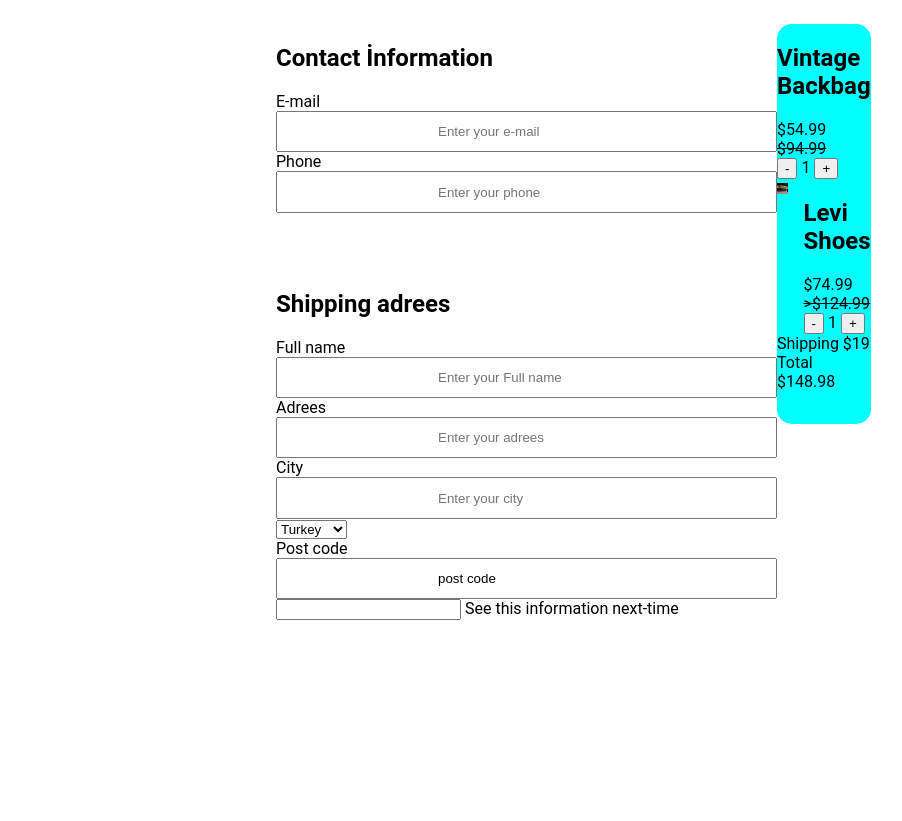
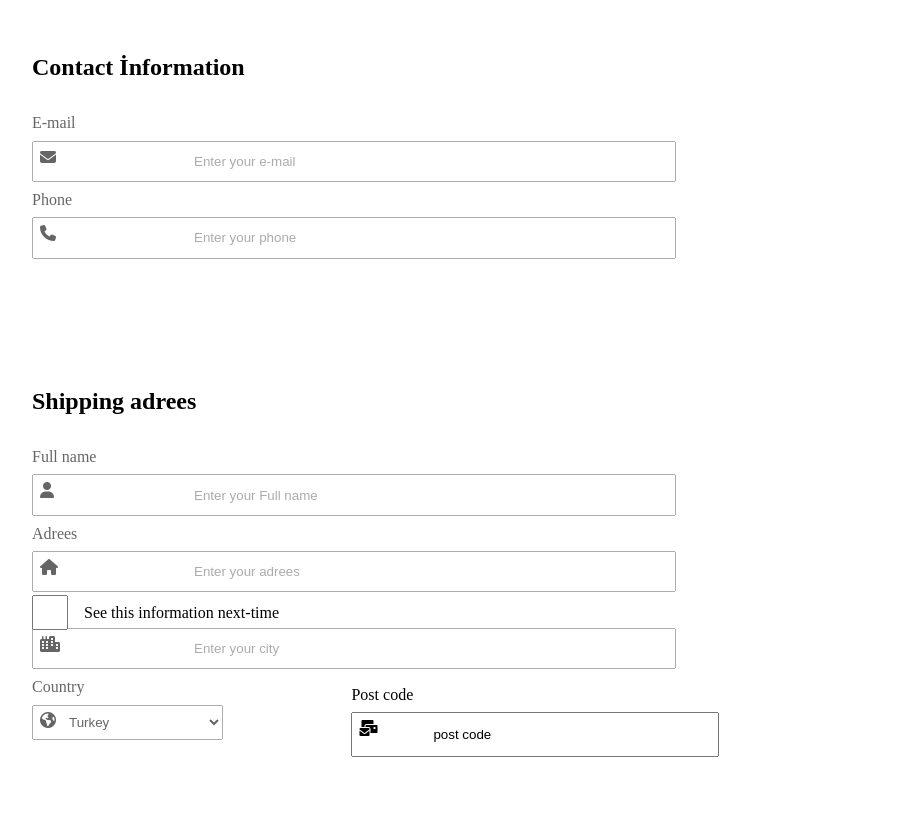
Before and after one commit to ozkan4186/checkout-form-project, a plain HTML site: page index.html in a window 1280 px wide. Shown: the part 167-988 px from the top of the page, without its empty margins (24-926 px from the left). Drawn offline with Linux system fonts and the light colour scheme.

Commit message:
added file 3

```diff
--- a/index.html
+++ b/index.html
@@ -5,6 +5,7 @@
     <meta http-equiv="X-UA-Compatible" content="IE=edge" />
     <meta name="viewport" content="width=device-width, initial-scale=1.0" />
     <link rel="stylesheet" href="style.css" />
+    <link rel="stylesheet" href="https://cdnjs.cloudflare.com/ajax/libs/font-awesome/6.2.0/css/all.min.css" integrity="sha512-xh6O/CkQoPOWDdYTDqeRdPCVd1SpvCA9XXcUnZS2FmJNp1coAFzvtCN9BmamE+4aHK8yyUHUSCcJHgXloTyT2A==" crossorigin="anonymous" referrerpolicy="no-referrer" />
     <title>checkout-form-project</title>
   </head>
   <body>
@@ -12,12 +13,12 @@
       <h1>Checkout</h1>
     </header>
     <div class="container">
-          <section class="section1">
+          <section class="left">
       <h2>Contact İnformation</h2>
 
       <div class="form e-mail">
         <label for="E-mail">E-mail</label> <br />
-        <input type="E-mail" placeholder="Enter your e-mail" />
+        <input type="E-mail" placeholder="Enter your e-mail"id= "E-mail" />
         <i class="fa-solid fa-envelope"></i>
       </div>
       <div class="form phone">
@@ -28,31 +29,37 @@
           value="phone"
           id="phone"
         />
+          <i class="fa-solid fa-phone"></i>
       </div>
       <br /><br /><br />
       <h2>Shipping adrees</h2>
       <div class="form name">
-        <label for="Full name">Full name</label> <br />
-        <input type="name" placeholder="Enter your Full name" />
+        <label for="Full name">Full name</label  > <br />
+        <input type="name" placeholder="Enter your Full name" id="Full name" />
+         <i class="fa-solid fa-user"></i>
       </div>
-      <div class="form Adrees">
+      <div class="form adrees">
         <label for="Adrees">Adrees</label> <br />
-        <input type="Adrees" placeholder="Enter your adrees" />
+        <input type="Adrees" placeholder="Enter your adrees" id="Adrees" />
+         <i class="fa-solid fa-house"></i>
       </div>
       <div class="form city">
         <label for="city">City</label> <br />
-        <input type="City" placeholder="Enter your city" />
+        <input type="City" placeholder="Enter your city" id="city" />
+          <i class="fa-solid fa-city"></i>
       </div>
       <div class="country-post">
         <div class="form country">
-         <select name="country" id="country">
-          <label for="country">Country</label>
+             <label for="country">Country</label>
+              <i class="fa-sharp fa-solid fa-earth-americas"></i>
+         <select name="" id="">
+
           <option value="Turkey">Turkey</option>
           <option value="England">England</option>
           <option value="Tayvan">Tayvan</option>
         </select>
         </div>
-        <div class="form country1">
+        <div class="postCode">
               <label for="Post code">Post code</label>
         <input
           type="Post code"
@@ -60,43 +67,41 @@
           value="post code"
           id="post code"
         />
+         <i class="fa-solid fa-envelopes-bulk"></i>
         </div>
-
-
-      </div>
-      <div class="check">
+      <div class="ortak2">
         <input type="check-box" id="check" />
         <label for="check">See this information next-time</label>
       </div>
     </section>
-    <section class="section2">
-        <div class="main1">
-               <div class="img-sec1">
-            <img src="./images/photo1.png" width="40%" alt="" />
+    <!-- <section class="right">
+        <div class="grey">
+               <div class="img1">
+            <img src="./images/photo1.png"  alt="bng" />
         </div>
 
-      <div class="pic sec1">
-        <h2>Vintage Backbag</h2>
-        <span>$54.99 <del>$94.99</del></span>
+      <div class="text">
+        <h3>Vintage Backbag</h3>
+         <p>$54.99<del>$94.99</del></p>
 
-        <div class="sayi">
+        <div class="count">
           <button>-</button>
-          <span>1</span>
+          <p>1</p>
         <button>+</button>
         </div>
       </div>
         </div>
-        <div class="main2">
-             <div class="img-sec2">
-           <img src="./images/photo2.png" width="40%" alt="" />
+        <div class="second">
+             <div class="img2">
+           <img src="./images/photo2.png"  alt="bag" />
       </div>
 
-      <div class="pic sec2">
+      <div class="text">
         <h2>Levi Shoes</h2>
-        <span>$74.99 <del>>$124.99</del></span>
+         <p>$74.99<del>>$124.99</del></p>
         <div class="count">
           <button>-</button>
-          <span>1</span>
+          <p>1</p>
         <button>+</button>
         </div>
       </div>
@@ -104,26 +109,27 @@
         </div>
 
      <div class="cost">
-     <div class="yazi">
+     <div class="shipping">
         <span>Shipping</span>
-        <span >$19</span>
+        <p>$19</p>
   </div>
-  <div class="yazi2">
-   <span>Total</span>
-        <span class="right">$148.98</span>
+  <div class="total">
+   <p>Total</p>
+  <p>$148.98</p>
 
+  </div>
   </div>
 
      </div>
 
-
+       </div>
 
     </section>
 
-    </div>
+
 
     <footer>
       <button>Continue</button>
     </footer>
   </body>
-</html>
+</html> -->
--- a/style.css
+++ b/style.css
@@ -1,19 +1,56 @@
-<style>
-@import url('https://fonts.googleapis.com/css2?family=Fraunces:opsz,wght@9..144,500&family=Lobster&family=Montserrat:ital,wght@0,100;0,200;1,100&family=Open+Sans:ital,wght@0,600;0,700;1,500;1,600;1,700&family=Overpass:wght@500&family=Poppins:ital,wght@0,300;1,100&family=Roboto:ital,wght@0,300;1,100;1,300&family=Uchen&display=swap');
-</style
+@import url("https://fonts.googleapis.com/css2?family=Poppins:wght@500&display=swap")
 
 *{
     margin: 0;
     padding: 0;
     box-sizing: border-box;
+    font-family: "Poppins", sans-serif;
 
 }
 body{
-  height: 100%;
-  margin: 5rem auto;
+height: 100vh;
+max-width: 1200px;
+}
+.container{
+  display: flex;
+}
+.left,.right{
+    width: 50vw;
+    height: 100vh;
+    margin: 3rem;
+    line-height: 2.2rem;
+}
+input{
+    width: 50%;
+    padding: 0.8rem 5rem;
 
-    font-family: 'Roboto', sans-serif;
 }
+.form{
+    opacity: 0.6;
+    position: relative;
+}
+i{
+    position: absolute;
+    left: 0.5rem;
+    top: 2.7rem;
+}
+.country-post{
+    display: flex;
+    justify-content: flex-start;
+}
+.country select{
+    width: 100%;
+    padding: 0.5rem 2rem;
+}
+.postCode{
+    position: relative;
+    top: 0.5rem;
+    left: 8rem;
+}
+
+
+
+
 
 
 
@@ -22,60 +59,34 @@ header{
     font-size: 30px;
 
 }
-.container{
-    display: flex;
-    justify-content:space-around;
-    margin-left: 300px;
 
-}
-.section1{
+/* .section1{
   width: 50vw;
   height: 100vh;
-}
+} */
 
 .form input{
 padding: 0.7rem 10rem;
 
 
 }
-.section2{
-      /* border: 2px solid red; */
-      background-color: aqua;
-      border-radius: 15px;
-      height: 400px;
-      width: 400px;
-      margin-right: 700px;
+/* .ortak2{
+    margin-top: 8rem;
+    border: 2px solid red;
+    text-align: left;
+} */
 
+
+.ortak2 {
+ position:absolute;
+  display: flex;
+  justify-content:space-between;
+  bottom: 0.2rem;
+}
+.ortak2 input {
+  width: 1rem;
+  margin-right: 1rem;
+  padding: 0.3rem 0.5rem;
 
 
 }
-.main1{
-    display: flex;
-    justify-content: space-around;
-}
-.main2{
-    display: flex;
-    justify-content: space-around;
-    /* margin: 5rem 5rem; */
-}
-.yazi{
-    text-align:start;
-    /* margin-top: 10rem;
-    font-size: 25px; */
-}
-.img-sec1 img{
-    /* width: 30%;
-    border-radius: 10px; */
-}
-.img-sec2 img{
-    /* width: 30%;
-    margin-right: 21rem;
-    border-radius: 10px */
-}
-.yazi right{
-    /* left: 100px; */
-}
-footer{
- text-align: center;
-
-}
```
